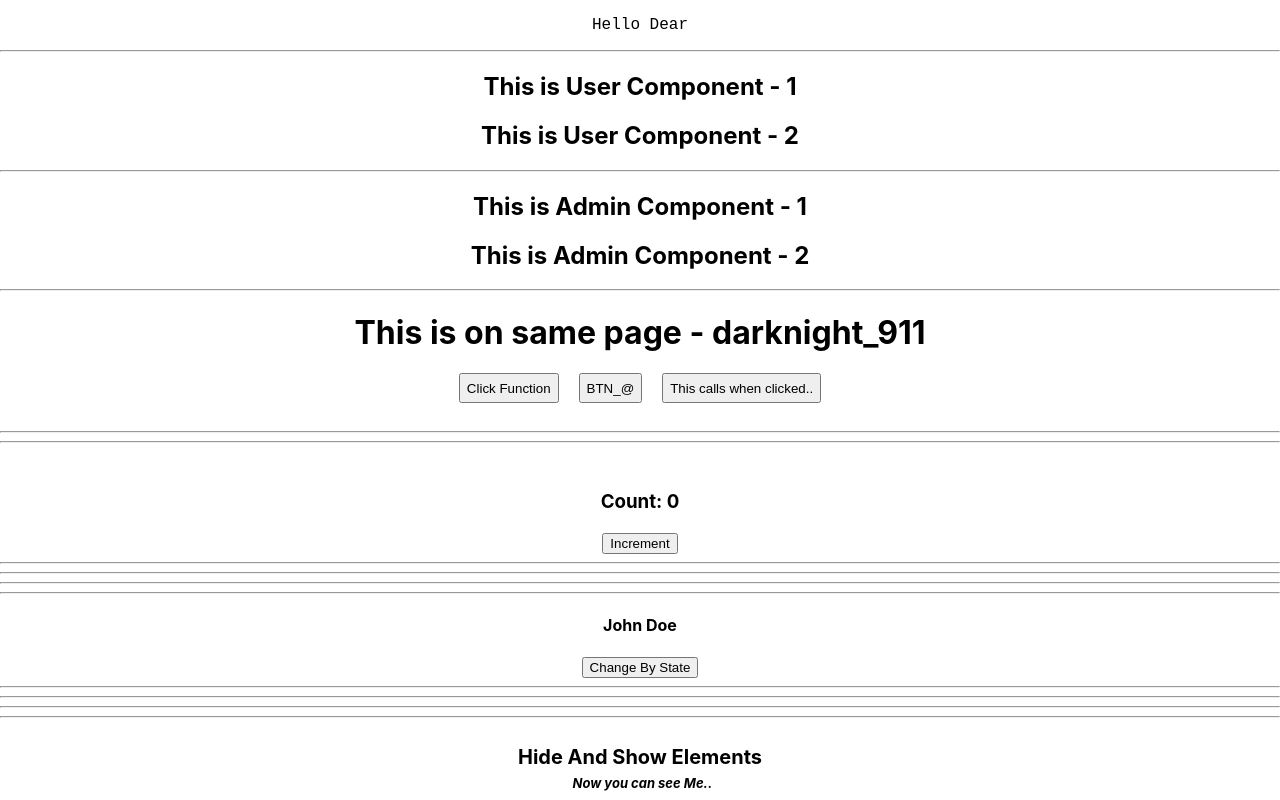
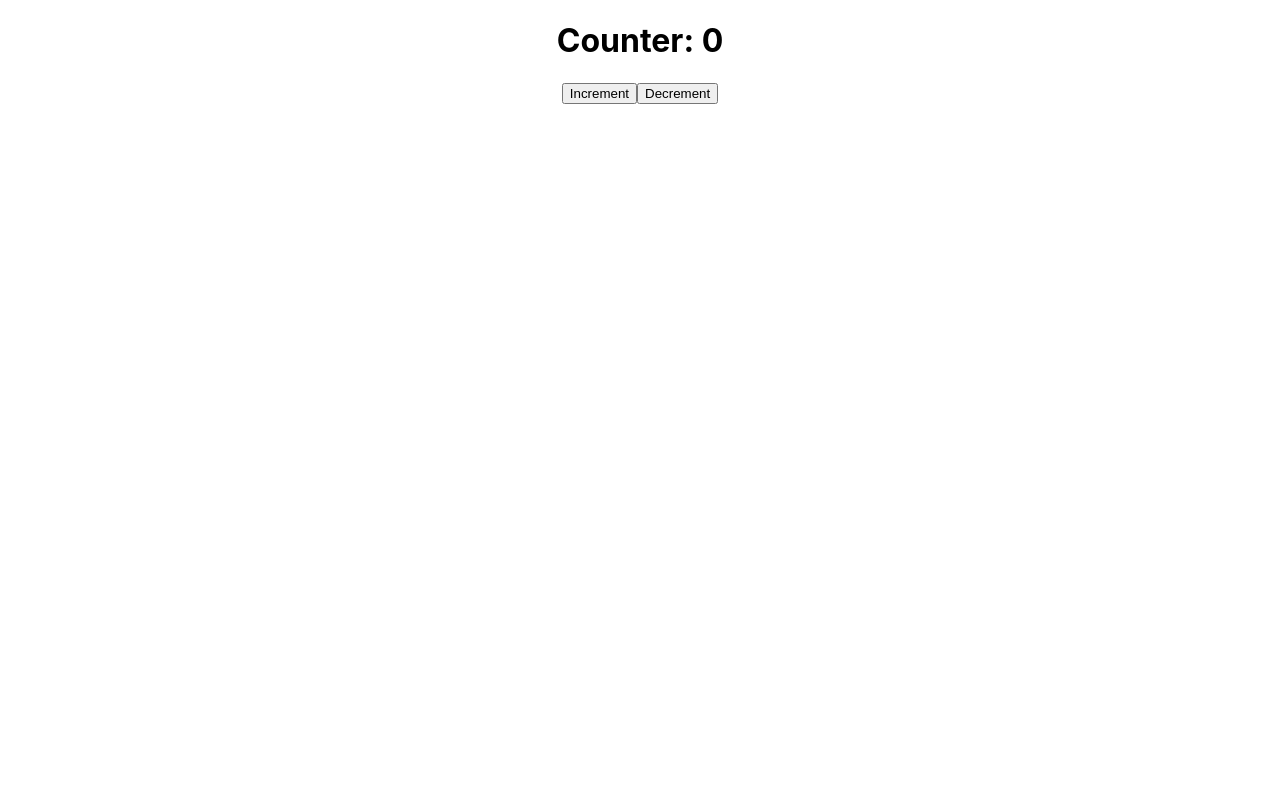
Before and after one commit to Shivam-io-afk/learningReact, a React (Create React App) app: page / in a window 1280 px wide. Shown: the top 800 px of the page. Built offline with nearby package versions, Linux system fonts and the light colour scheme.

Commit message:
KnowReact;

```diff
--- /dev/null
+++ b/src/Hooks/State.js
@@ -0,0 +1,23 @@
+import React, { useState } from 'react';
+
+const Counter = () => {
+    const [count, setCount] = useState(0);
+
+    const increment = () => {
+        setCount(count + 1);
+    };
+
+    const decrement = () => {
+        setCount(count - 1);
+    };
+
+    return (
+        <div>
+            <h1>Counter: {count}</h1>
+            <button onClick={increment}>Increment</button>
+            <button onClick={decrement}>Decrement</button>
+        </div>
+    );
+};
+
+export default Counter;
--- a/src/index.js
+++ b/src/index.js
@@ -2,37 +2,51 @@ import React from 'react';
 import ReactDOM from 'react-dom/client';
 import './index.css';
 import App from './App';
-import {State} from './UsingState';
+import { State } from './UsingState';
 import Porps from './UsingProps'
 import reportWebVitals from './reportWebVitals';
 import Form from './Form';
 import Class from './ClassComponent';
-// import Rendering from './ConditionRenderin';//This is commented because it is not used in this file
+import Rendering from './ConditionRenderin';
+import States from './Hooks/State';
 
 const root = ReactDOM.createRoot(document.getElementById('root'));
+var k = 1;
 root.render(
   <div>
-    <App/>
+    {
+      k < 1 ?
+        <div>
+          <App />
 
-    <br/><hr/><hr/><br/>
+          <br /><hr /><hr /><br />
 
-    <State/>
+          <State />
 
-    <br/><hr/><hr/><br/>
+          <br /><hr /><hr /><br />
 
-    <Porps name='LalSinghChaddha' userID="battalion 609"/>
+          <Porps name='LalSinghChaddha' userID="battalion 609" />
 
-    <br/><hr/><hr/><br/>
+          <br /><hr /><hr /><br />
 
-    <Form/>
+          <Form />
 
-    <br/><br/><br/><br/><br/>
-    <br/><br/><br/> <hr/><hr/> <br/><br/>
+          <br /><br /><br /><br /><br />
+          <br /><br /><br /> <hr /><hr /> <br /><br />
 
-    {/* <Rendering/> */}
-    <Class/>
+          <Rendering />
+          <br /><br /><br /> <hr /><hr /> <br /><br />
+
+          <Class />
+        </div>
+        :
+        <div>
+          <States />
+        </div>
+    }
   </div>
 );
+
 
 // If you want to start measuring performance in your app, pass a function
 // to log results (for example: reportWebVitals(console.log))
```
